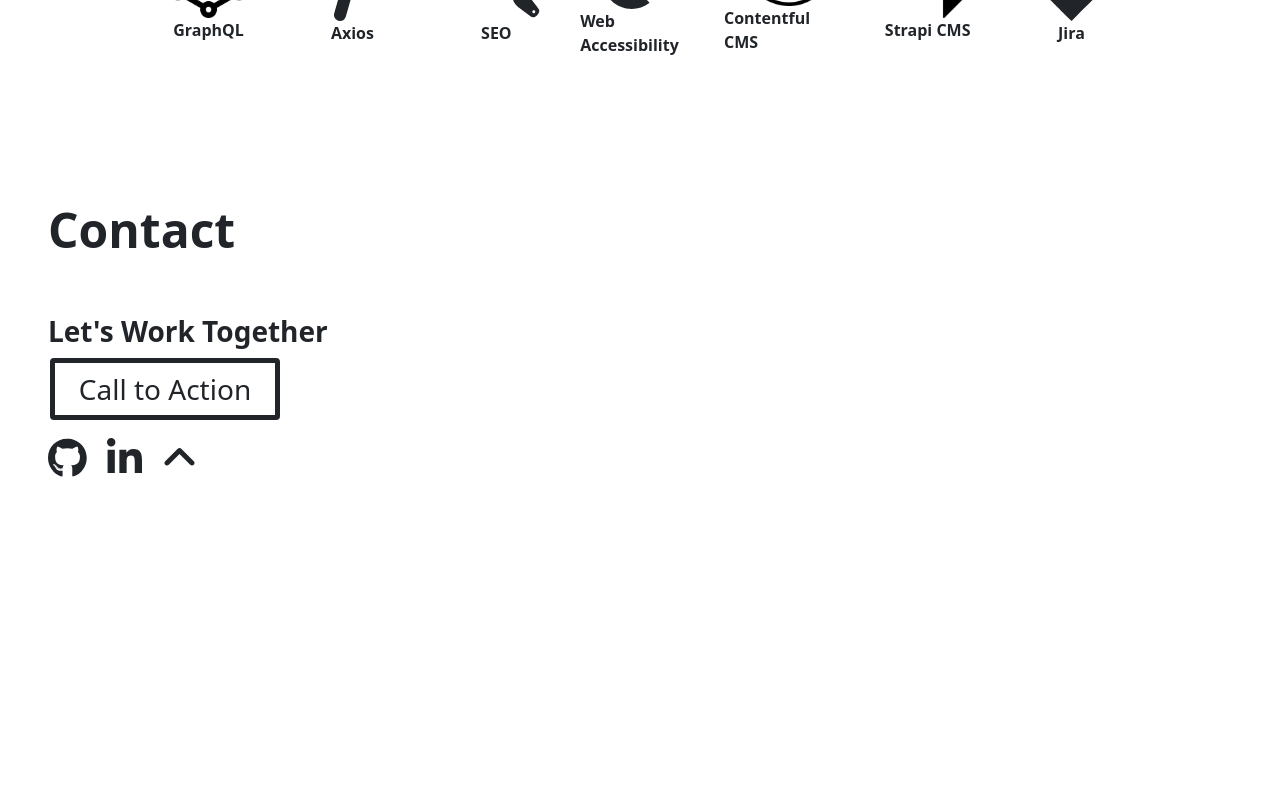
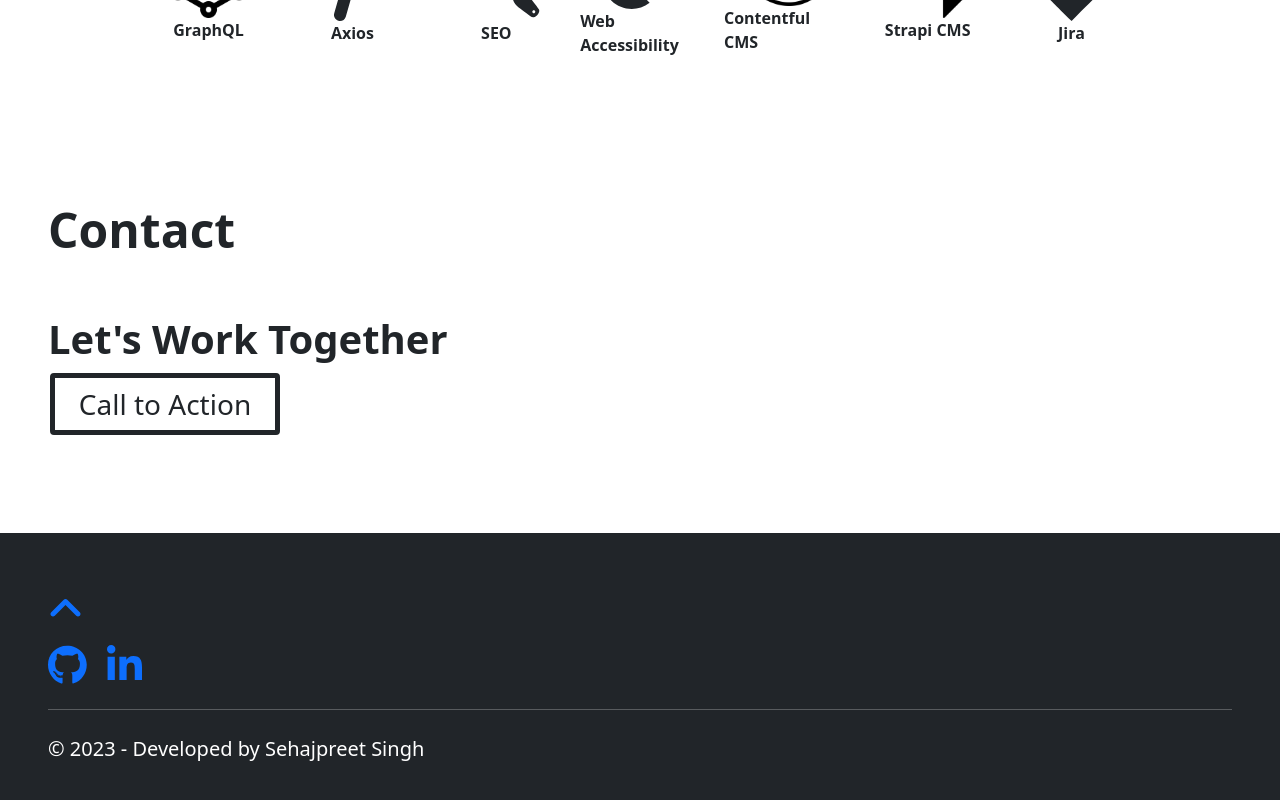
Before and after one commit to sehaj97/isehaj, a Next.js app: page / in a window 1280 px wide. Shown: the part 2432-3232 px from the top of the page. Before the commit the page ends 3022 px from the top, so only its background shows below. Built offline with nearby package versions, Linux system fonts and the light colour scheme.

Commit message:
updated new template

```diff
--- a/src/app/page.js
+++ b/src/app/page.js
@@ -274,8 +274,8 @@ export default function Home() {
         </div>
         <div className="row mb-5">
           <div className="col-sm-10 col-md-8">
-            <h3 className="fw-bold ">Let's Work Together</h3>
-            <Link href="mailto:sehajmagan@gmail.com">
+            <h2 className="fw-bold display-6 mb-2">Let's Work Together</h2>
+            <Link href="mailto:sehajmagan@gmail.com" className="mb-2">
               <button
                 class="btn-animated"
                 href="#intro"
@@ -284,28 +284,42 @@ export default function Home() {
                 <span>Call to Action</span>
               </button>
             </Link>
-            <p className="fs-5 d-flex text-dark my-3">
+          </div>
+        </div>
+      </section>
+      <section
+        className="mx-auto my-auto p-5 d-flex flex-col justify-content-start bg-dark text-white"
+        id="tech"
+      >
+        <div className="row mb-5 d-flex flex-col justify-content-center align items-center">
+          <p className="fs-5 d-flex my-2">
+            <Link
+              href="/#home"
+              className="d-flex justify-content-start align-items-center"
+            >
+              <FontAwesomeIcon icon={faAngleUp} size="2x" />
+            </Link>
+          </p>
+          <p className="fs-5 d-flex my-2">
             <Link
               href="https://www.github.com/sehaj97"
-                className="d-flex justify-content-start align-items-center text-dark pr-5"
+              className="d-flex justify-content-start align-items-center pr-5"
             >
               <FontAwesomeIcon icon={faGithub} size="2x" />
             </Link>
             <Link
               href="https://www.linkedin.com/in/sehajpreetsingh/"
-                className="d-flex justify-content-start align-items-center text-dark pr-5"
+              className="d-flex justify-content-start align-items-center pr-5"
             >
               <FontAwesomeIcon icon={faLinkedinIn} size="2x" />
             </Link>
-
-              <Link
-                href="/#home"
-                className="d-flex justify-content-start align-items-center text-dark"
-              >
-                <FontAwesomeIcon icon={faAngleUp} size="2x" />
-              </Link>
           </p>
+          <div class="text-white">
+            <hr />
           </div>
+          <p className="fs-5 d-flex my-2">
+            © 2023 - Developed by Sehajpreet Singh
+          </p>
         </div>
       </section>
     </>
```
Lines whose indentation alone changed are shown as unchanged.
